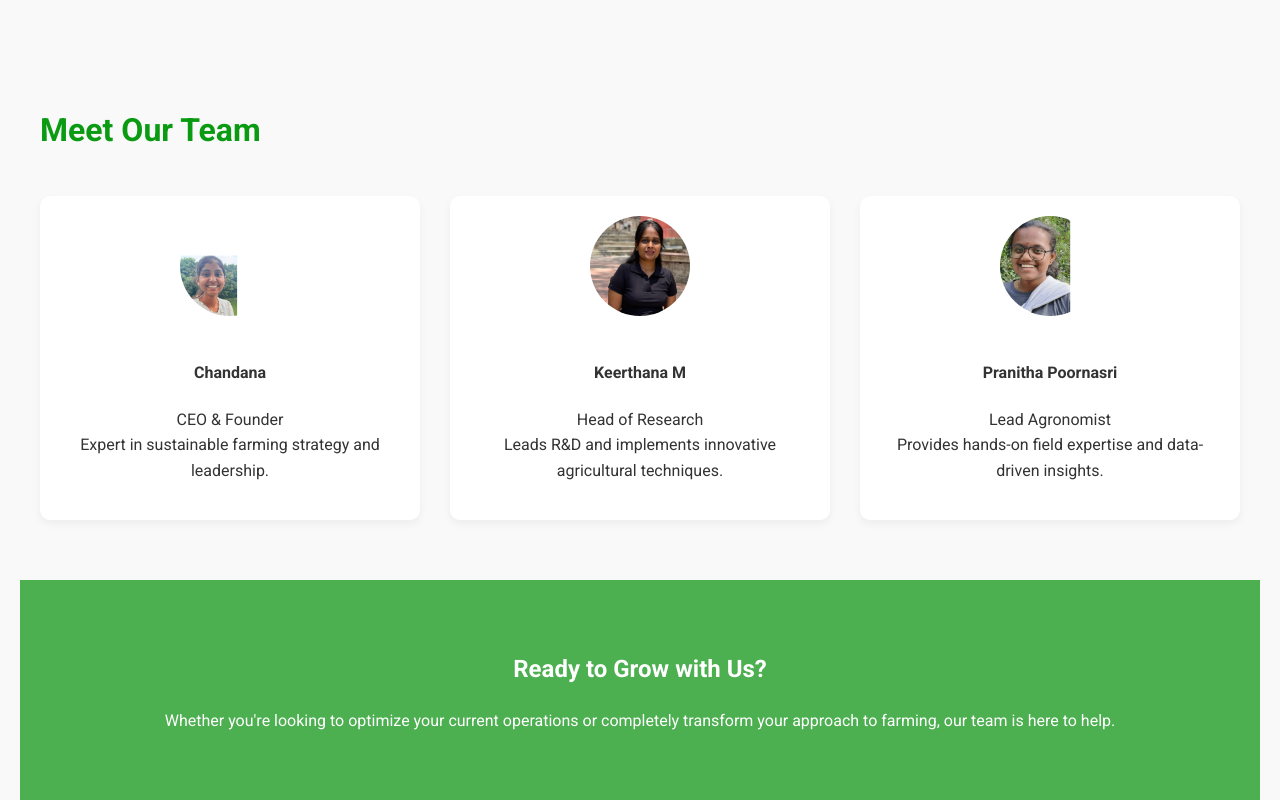
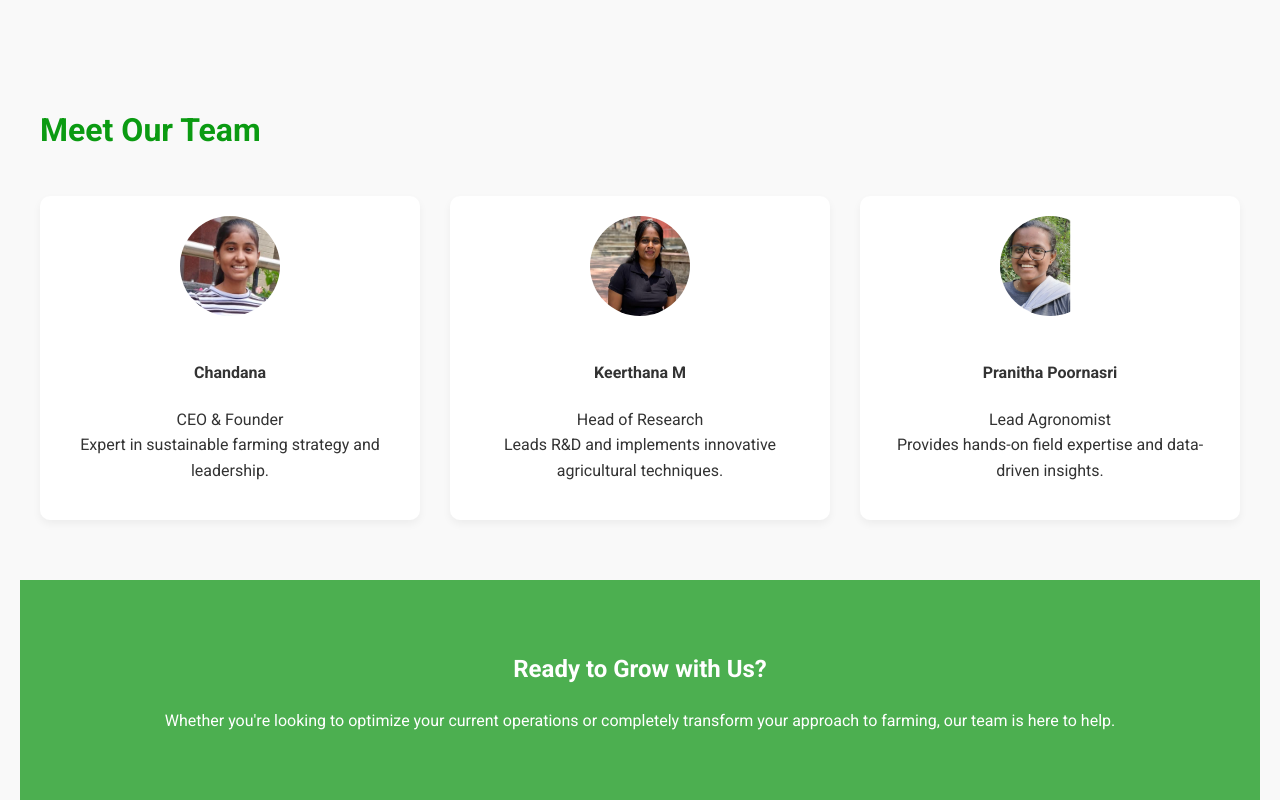
Before and after one commit to poodlepie/codefury, a website: page about.html in a window 1280 px wide. Shown: the part 1006-1806 px from the top of the page. Drawn offline with Linux system fonts and the light colour scheme.

Commit message:
Update about.html

```diff
--- a/about.html
+++ b/about.html
@@ -171,7 +171,7 @@
     <h2 class="section-title">Meet Our Team</h2>
     <div class="team-grid">
       <div class="team-member">
-        <img src="https://github.com/poodlepie/codefury/blob/main/c.png?raw=true" alt="karthik P">
+        <img src="https://github.com/poodlepie/codefury/blob/main/Screenshot%202025-08-23%20162251.png?raw=true" alt="karthik P">
         <h4>Chandana</h4>
         <p>CEO & Founder<br>Expert in sustainable farming strategy and leadership.</p>
       </div>
```
